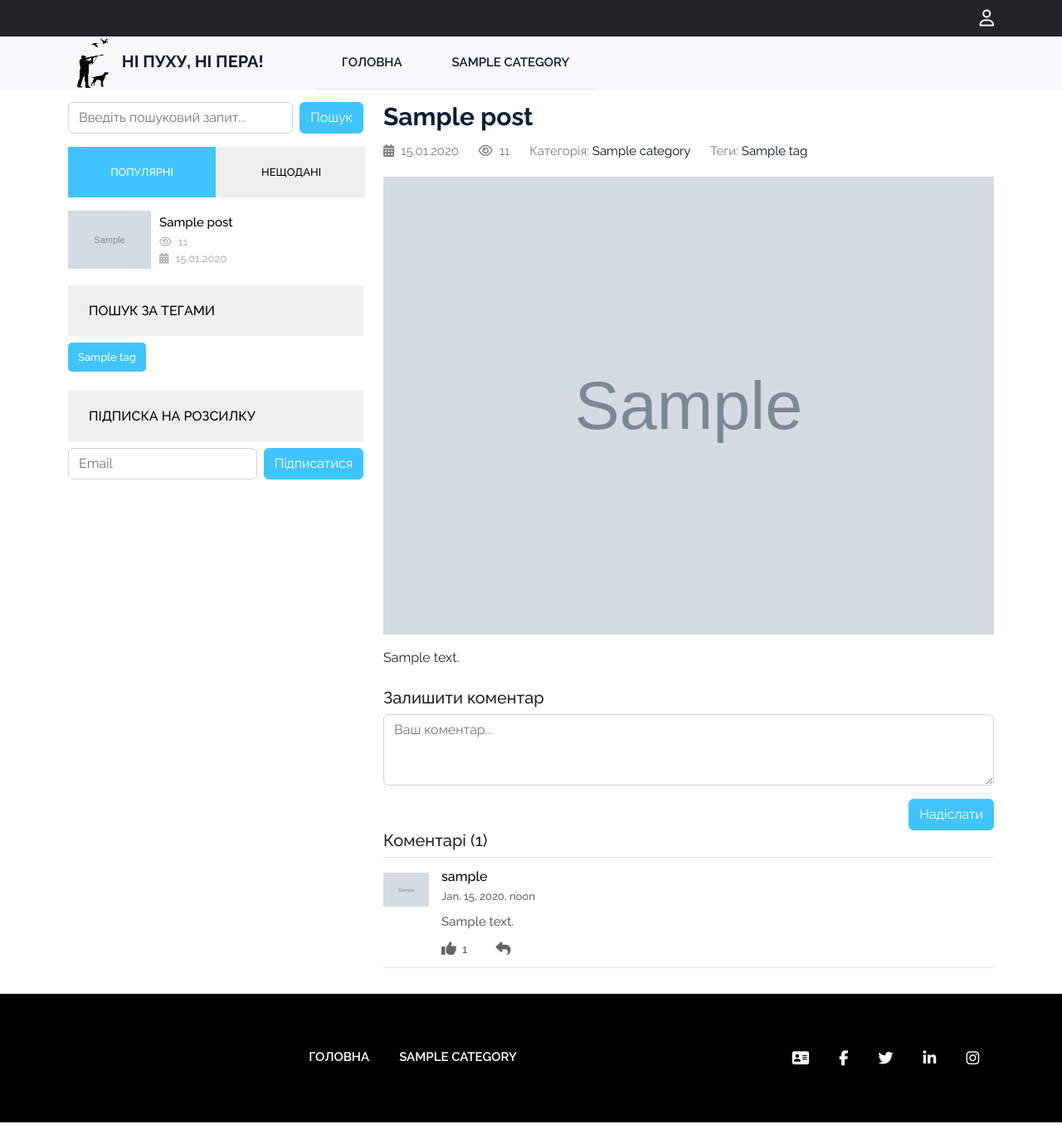
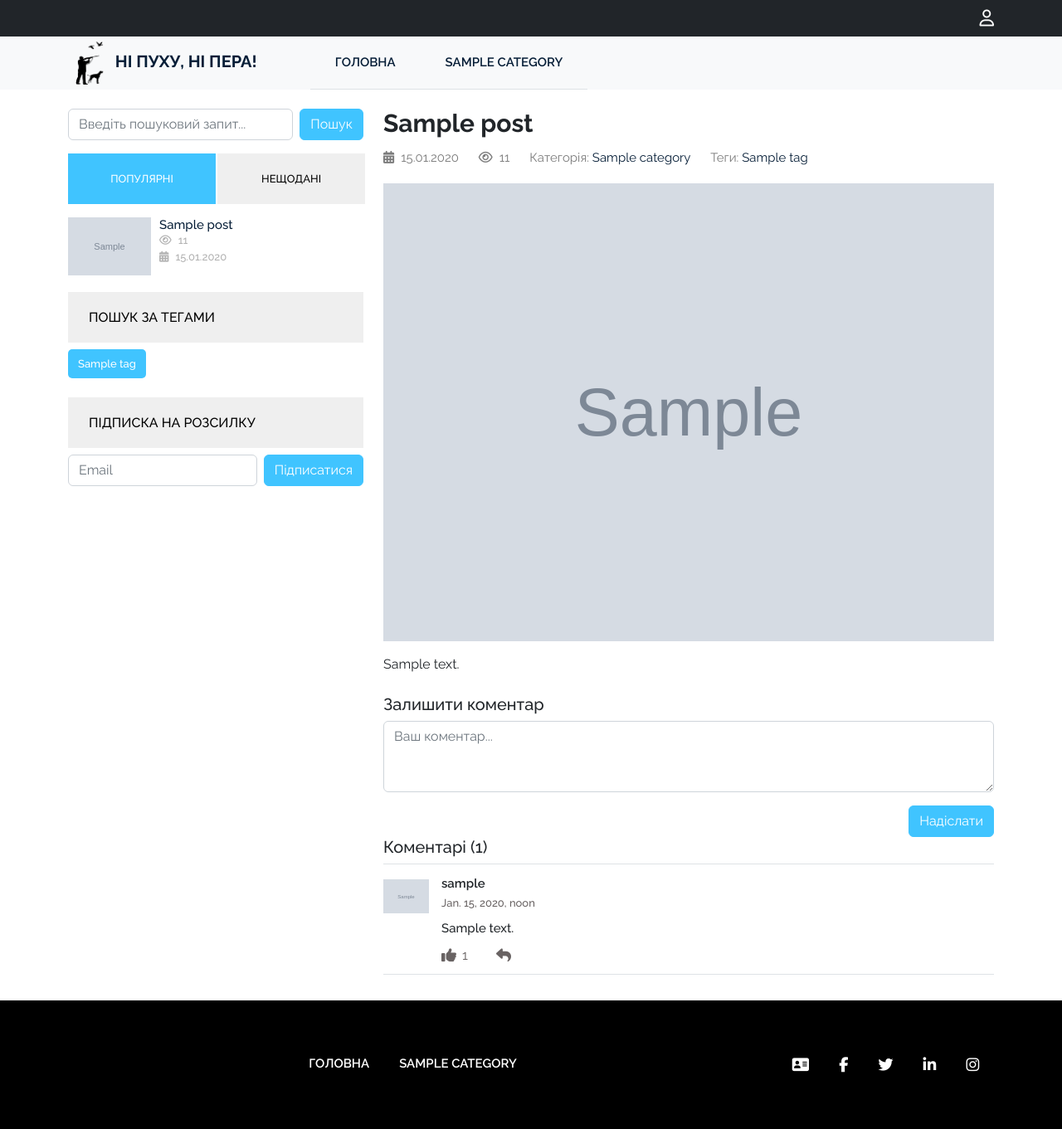
Before and after one commit to yurii-onyshchuk/HuntingBlog, a Django app: a page that uses templates/inc/_header.html in a window 1280 px wide. Shown: the whole page at 83% size. Run offline with Django 4.2, Linux system fonts and the light colour scheme; a user stored in the database is signed in; tables that the repository leaves empty hold one stand-in row (values such as "Sample post"); grey boxes marked "Sample" are stand-in pictures; some libraries are stand-ins or nearby versions.

Commit message:
Style refactoring

```diff
--- a/HuntingBlog/static/css/style.css
+++ b/HuntingBlog/static/css/style.css
@@ -10,13 +10,12 @@ body {
     padding-bottom: 15px;
 }
 
-.personal-cabinet,
-.contact {
+.max-w-1000 {
     max-width: 1000px;
 }
 
 a, a:hover {
-    color: #000000;
+    color: #061e37;
     font-style: normal;
     text-decoration: none;
     transition: all 0.25s;
@@ -36,7 +35,7 @@ a, a:hover {
 }
 
 .btn-link-mod {
-    color: black;
+    color: #061e37;
     font-size: 13px;
     padding: 0;
     text-decoration: none;
@@ -116,11 +115,11 @@ header nav.navbar .menu ul.navbar-nav li a:hover {
     margin-left: 110px;
 }
 
-.sidebar .grid .portfolio-item .portfolio-text h5 a {
+.sidebar .grid .portfolio-item .portfolio-text h5 {
     color: #000;
     font-size: 15px;
     font-weight: 500;
-    line-height: 27px;
+    line-height: 1.2;
     text-decoration: none;
 }
 
@@ -193,10 +192,6 @@ header nav.navbar .menu ul.navbar-nav li a:hover {
     font-size: 15px;
 }
 
-.post-info a {
-    color: #030f1c;
-}
-
 .post-info span {
     font-weight: 400;
     position: relative;
@@ -204,60 +199,41 @@ header nav.navbar .menu ul.navbar-nav li a:hover {
     margin-right: 20px;
 }
 
-.blog-post-area img {
+.blog-posts-area img {
     width: 100%;
 }
 
-.blog-post-area .big-text h3 a {
+.blog-posts-area .big-post-info h3 a {
     font-weight: 700;
     font-size: 30px;
-    color: #061e37;
     text-decoration: none;
 }
 
-.blog-post-area .big-text p {
-    color: #061e37;
+.blog-posts-area .big-post-text p {
     font-size: 15px;
-    font-weight: 400;
     text-align: justify;
     text-indent: 2.5rem;
-    margin-bottom: 0.75rem;
+    margin-bottom: 0.1rem;
     text-decoration: none;
 }
 
-.blog-post-area h4 span {
-    font-weight: 400;
-    font-size: 15px;
-    color: #061e37;
-    text-decoration: none;
-}
-
-.big-text .post-info span,
+.big-post .post-info span,
 .post-detail .post-info span {
     line-height: 2;
 }
 
-.blog-post-area .big-text h4 span.view {
-    float: right
-}
-
-.blog-post-area h4 span.comment-author {
-    font-weight: 500;
-}
-
-.blog-post-area .single-post h3.post-title {
+.blog-posts-area .single-post h3.post-title {
     line-height: 0.75;
 }
 
-.blog-post-area .single-post h3.post-title a {
+.blog-posts-area .single-post h3.post-title a {
     font-size: 15px;
     font-weight: 700;
     text-decoration: none;
-    color: #061e37;
     line-height: 0.75;
 }
 
-.blog-post-area .single-post img.post-photo {
+.blog-posts-area .single-post img.post-photo {
     aspect-ratio: 3 / 2;
     object-fit: cover;
 }
@@ -265,17 +241,16 @@ header nav.navbar .menu ul.navbar-nav li a:hover {
 /*--------------------------------------------------------------
 # Post detail page
 --------------------------------------------------------------*/
-.detail-blog-area .post-title {
-    color: #061e37;
+.post-detail-area .post-title {
     font-size: 30px;
     font-weight: 700;
 }
 
-.detail-blog-area img {
+.post-detail-area img {
     width: 100%
 }
 
-.detail-blog-area .post-detail .post-content p {
+.post-detail-area .post-detail .post-content p {
     font-size: 16px;
     font-weight: 500;
     text-align: justify;
@@ -286,69 +261,67 @@ header nav.navbar .menu ul.navbar-nav li a:hover {
 /*--------------------------------------------------------------
 # Comments part
 --------------------------------------------------------------*/
-.detail-blog-area .comments ul li .comment {
+.post-detail-area .comments ul li .comment {
     padding-bottom: 10px;
     padding-top: 10px;
     position: relative;
 }
 
-.detail-blog-area .comments .comment-author h5 {
-    color: #000;
-    font-size: 16px;
-    font-weight: 500;
+.post-detail-area .comments .comment-author h5 {
+    font-size: 15px;
+    font-weight: 600;
     line-height: 10px;
     text-decoration: none;
     margin-bottom: 0.6rem;
 }
 
-.detail-blog-area .comments .comment-date p {
+.post-detail-area .comments .comment-date p {
     font-size: 13px;
     font-weight: 500;
     color: #696363;
     margin-bottom: 0.6rem;
 }
 
-.detail-blog-area .comments .comment-body p {
+.post-detail-area .comments .comment-body p {
     font-size: 15px;
     font-weight: 500;
-    color: #696363;
     margin-bottom: 0.6rem;
 }
 
-.detail-blog-area .comments .comment-tools div {
+.post-detail-area .comments .comment-tools div {
     color: #696363;
     margin-right: 30px;
 }
 
-.detail-blog-area .comments .comment-tools div i {
+.post-detail-area .comments .comment-tools div i {
     color: #696363;
     font-size: 18px;
     margin-right: 3px;
 }
 
-.detail-blog-area .comments .comment-tools div span {
+.post-detail-area .comments .comment-tools .reply-list-button span {
     color: #696363;
     font-weight: 500;
     font-size: 14px;
 }
 
-.detail-blog-area .comments .comment-tools div span i {
+.post-detail-area .comments .comment-tools .reply-list-button span i {
     color: #696363;
-    font-size: 12px;
+    font-size: 13px;
 }
 
-.detail-blog-area .comments ul.comment-list {
+.post-detail-area .comments ul.comment-list {
     overflow: hidden;
     padding-left: 0;
 }
 
-.detail-blog-area .comments ul.reply-list {
+.post-detail-area .comments ul.reply-list {
     overflow: hidden;
     padding-left: 3.5rem;
 }
 
 
-.detail-blog-area .comments ul li {
+.post-detail-area .comments ul li {
     list-style: none;
 }
 
@@ -404,9 +377,9 @@ footer.footer .footer-social ul li a {
 }
 
 .pagination .nav-links .page-numbers {
-    border: 1px solid #448aff;
+    border: 1px solid #40c4ff;
     border-radius: 50%;
-    color: #448aff;
+    color: #40c4ff;
     display: inline-block;
     font-family: "Roboto", sans-serif;
     font-size: 15px;
@@ -420,12 +393,12 @@ footer.footer .footer-social ul li a {
 }
 
 .pagination .nav-links .page-numbers.current {
-    background: #448aff;
+    background: #40c4ff;
     color: #fff;
 }
 
 .pagination .nav-links .page-numbers:hover {
-    background: #448aff;
+    background: #40c4ff;
     color: #fff;
 }
 
--- a/HuntingBlog/static/js/scripts.js
+++ b/HuntingBlog/static/js/scripts.js
@@ -33,7 +33,7 @@ $(document).ready(function () {
         });
     });
 
-    // Add to wishlist
+    // Click like
     $(document).on('click', '#like', function (e) {
         const comment_id = $(this).attr('data-index')
         e.preventDefault();
--- /dev/null
+++ b/blog/templates/blog/blog_base.html
@@ -0,0 +1,19 @@
+{% extends 'base.html' %}
+{% load static %}
+
+{% block title %} {{ title }} :: {{ block.super }} {% endblock %}
+
+{% block content %}
+    <div class="container blog">
+        <div class="row">
+            <div class="col-lg-5 col-xl-4 order-1 order-lg-0">
+                {% include 'blog/inc/_sidebar.html' %}
+            </div>
+            <div class="col order-0 order-lg-1">
+                {% include 'blog/inc/_search_box.html' with class='d-block d-lg-none' %}
+                {% block blog_content %}
+                {% endblock %}
+            </div>
+        </div>
+    </div>
+{% endblock %}
--- a/blog/templates/blog/contacts.html
+++ b/blog/templates/blog/contacts.html
@@ -3,7 +3,7 @@
 {% block title %} {{ title }} :: {{ block.super }} {% endblock %}
 
 {% block content %}
-    <div class="container contact">
+    <div class="container contact max-w-1000">
         <div class="row">
             <div class="col-12 text-center">
                 <h2>{{ title }}</h2>
--- /dev/null
+++ b/blog/templates/blog/inc/_search_box.html
@@ -0,0 +1,6 @@
+<div class="search mb-3 {{ class }}">
+    <form class="d-flex" role="search" action="{% url 'search' %}" method="GET">
+        <input type="search" name="s" class="form-control me-2" placeholder="Введіть пошуковий запит..." required>
+        <button type="submit" class="btn btn-main" value="Пошук">Пошук</button>
+    </form>
+</div>
--- a/blog/templates/blog/inc/_sidebar.html
+++ b/blog/templates/blog/inc/_sidebar.html
@@ -1,11 +1,7 @@
 {% load sidebar %}
 
-<div class="search mb-3">
-    <form class="d-flex" role="search" action="{% url 'search' %}" method="GET">
-        <input type="search" name="s" class="form-control me-2" placeholder="Введіть пошуковий запит..." required>
-        <button type="submit" class="btn btn-main" value="Пошук">Пошук</button>
-    </form>
-</div>
+<aside class="sidebar">
+    {% include 'blog/inc/_search_box.html' with class='d-none d-lg-block' %}
 
     {% show_posts_list 5 %}
 
@@ -16,11 +12,13 @@
             <p><a href="{{ tag.get_absolute_url }}">{{ tag.title }}</a></p>
         {% endfor %}
     </div>
+
     <div class="subscribe mb-3">
         <h2 class="sidebar-title">Підписка на розсилку</h2>
         <form class="d-flex" action="#" method="POST">
             {% csrf_token %}
             <input type="email" name="" class="form-control me-2" id="" placeholder="Email" required>
-        <button type="submit" class="btn btn-main" value="Підписатися" >Підписатися</button>
+            <button type="submit" class="btn btn-main" value="Підписатися">Підписатися</button>
         </form>
     </div>
+</aside>
--- a/blog/templates/blog/inc/_single_comment.html
+++ b/blog/templates/blog/inc/_single_comment.html
@@ -43,12 +43,13 @@
                     </button>
                 </div>
                 {% if comment.children %}
-                    <div class="reply-list-button d-inline-block">
+                    <div class="reply-list-button d-inline-block me-0">
                         <button class="btn btn-link-mod" type="button" data-bs-toggle="collapse"
                                 data-bs-target="#reply-list-{{ comment.id }}" aria-expanded="false"
                                 aria-controls="reply-list-{{ comment.id }}">
                             <span class="collapsed"><i class="fa-solid fa-chevron-down fa-sm"></i>Показати всі відповіді ({{ comment.children.count }})</span>
-                            <span class="expanded"><i class="fa-solid fa-chevron-up fa-xs"></i>Згорнути всі відповіді</span>
+                            <span class="expanded"><i
+                                    class="fa-solid fa-chevron-up fa-xs"></i>Згорнути всі відповіді</span>
                         </button>
                     </div>
                 {% endif %}
--- a/blog/templates/blog/post_detail.html
+++ b/blog/templates/blog/post_detail.html
@@ -1,27 +1,22 @@
-{% extends 'base.html' %}
-
+{% extends 'blog/blog_base.html' %}
 {% load static %}
 
 {% block title %} {{ title }} :: {{ block.super }} {% endblock %}
 
-{% block content %}
-    <section class="detail-blog-area">
-        <div class="container">
-            <div class="row">
-                <div class="col-lg-5 col-xl-4 order-1 order-lg-0">
-                    <div class="sidebar">
-                        {% include 'blog/inc/_sidebar.html' %}
-                    </div>
-                </div>
-                <div class="col-lg-7 col-xl-8 order-0 order-lg-1">
-                    <div class="post-detail">
+{% block blog_content %}
+    <article class="post-detail-area">
+        <section class="post-detail">
             <h2 class="post-title">{{ post.title }}</h2>
             <div class="post-info mb-3">
+                <div class="d-inline-block">
                     <span><i class="fa fa-calendar-alt me-2"></i>{{ post.created_at|date:'d.m.Y' }}</span>
+                </div>
+                <div class="d-inline-block">
                     <span><i class="fa fa-eye me-2"></i>{{ post.views }}</span>
-                            <span>Категорія:
-                                <a href="{{ post.category.get_absolute_url }}">{{ post.category }}</a>
-                            </span>
+                </div>
+                <div class="d-inline-block">
+                    <span>Категорія: <a href="{{ post.category.get_absolute_url }}">{{ post.category }}</a></span>
+                </div>
                 {% if post.tags.exists %}
                     <div class="d-inline-block">
                         <span>Теги:
--- a/blog/views.py
+++ b/blog/views.py
@@ -17,7 +17,7 @@ class Home(ListView):
     model = Post
     template_name = 'blog/index.html'
     context_object_name = 'posts'
-    paginate_by = 8
+    paginate_by = 12
 
     def get_context_data(self, *, object_list=None, **kwargs):
         context = super().get_context_data(**kwargs)
@@ -29,7 +29,7 @@ class Home(ListView):
 class PostsByCategory(ListView):
     template_name = 'blog/index.html'
     context_object_name = 'posts'
-    paginate_by = 8
+    paginate_by = 12
     allow_empty = False
 
     def get_queryset(self):
@@ -45,7 +45,7 @@ class PostsByCategory(ListView):
 class PostsByTag(ListView):
     template_name = 'blog/index.html'
     context_object_name = 'posts'
-    paginate_by = 8
+    paginate_by = 12
     allow_empty = False
 
     def get_queryset(self):
@@ -97,7 +97,7 @@ class SinglePost(FormMixin, DetailView):
 class Search(ListView):
     template_name = 'blog/search.html'
     context_object_name = 'posts'
-    paginate_by = 8
+    paginate_by = 12
 
     def get_queryset(self):
         return Post.objects.filter(title__icontains=self.request.GET.get('s'))
--- a/templates/inc/_header.html
+++ b/templates/inc/_header.html
@@ -30,25 +30,25 @@
             {% endif %}
         </div>
     </div>
-    <nav class="navbar navbar-expand-lg bg-light py-lg-0" aria-label="Offcanvas navbar large">
+    <nav class="navbar navbar-expand-lg bg-light py-0 mb-lg-2" aria-label="Offcanvas navbar large">
         <div class="container">
             <div class="site-logo">
                 <a class="navbar-brand" href="{% url 'home' %}">
-                    <img class="post-photo" src="{% static 'img/favicon.ico' %}" height="60px" alt="">
+                    <img class="py-1" src="{% static 'img/favicon.ico' %}" height="60px" alt="">
                     <span>Ні пуху, ні пера!</span>
                 </a>
             </div>
-            <button class="navbar-toggler" type="button" data-bs-toggle="offcanvas" data-bs-target="#offcanvasNavbar2"
-                    aria-controls="offcanvasNavbar2">
+            <button class="navbar-toggler" type="button" data-bs-toggle="offcanvas" data-bs-target="#offcanvasNavbar"
+                    aria-controls="offcanvasNavbar">
                 <span class="navbar-toggler-icon"></span>
             </button>
-            <div class="offcanvas offcanvas-end text-bg-light" tabindex="-1" id="offcanvasNavbar2"
-                 aria-labelledby="offcanvasNavbar2Label">
+            <div class="offcanvas offcanvas-end text-bg-light" tabindex="-1" id="offcanvasNavbar"
+                 aria-labelledby="offcanvasNavbarLabel">
                 <div class="offcanvas-header justify-content-end">
                     <button type="button" class="btn-close btn-close" data-bs-dismiss="offcanvas"
                             aria-label="Close"></button>
                 </div>
-                <div class="offcanvas-body ms-0 ms-lg-5">
+                <div class="offcanvas-body ms-0 ms-xl-5">
                     <div class="menu">
                         <ul class="navbar-nav border-bottom">
                             <li class="nav-item"><a class="nav-link" href="{% url 'home' %}">Головна</a></li>
```
Also changed, not shown: other parts of blog/templates/blog/post_detail.html (+41 -3 lines), accounts/templates/accounts/personal_cabinet/personal_cabinet.html (+6 -6 lines), blog/templates/blog/inc/_comments.html (deleted, +0 -44 lines), blog/templates/blog/index.html (+22 -20 lines), blog/templates/blog/search.html (+11 -11 lines), templates/inc/_pagination.html (+8 -4 lines). Lines whose indentation alone changed are shown as unchanged.
